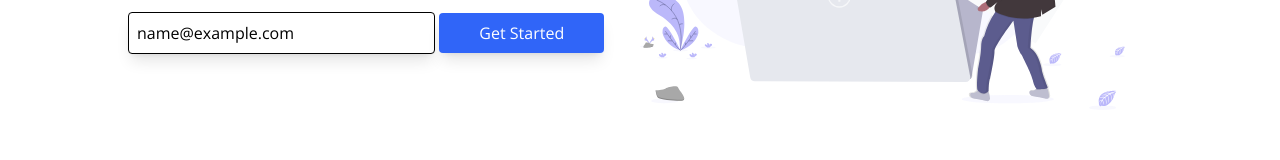
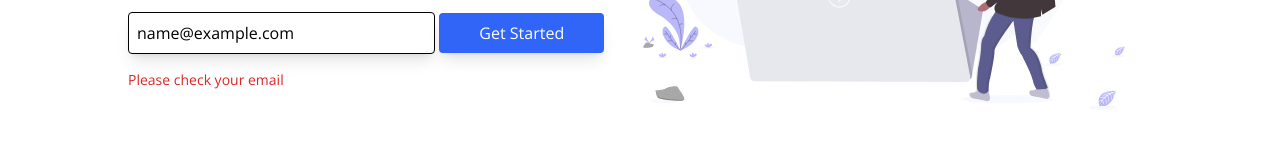
Before and after one commit to lilKriT/fylo-landing-page, a website built with webpack: page src/template.html in a window 1280 px wide. Both pictures are taken after typing "name@example.com" into the empty fields and a click on the button "Get Started". Shown: the part 510-670 px from the top of the page. Built offline with nearby package versions, Linux system fonts and the light colour scheme.

Commit message:
Validation.

```diff
--- a/src/index.js
+++ b/src/index.js
@@ -11,14 +11,17 @@ const CTAForm = document.querySelector("#CTAForm");
 
 const validate = (e) => {
   e.preventDefault();
-  const currentEmail = e.target.elements["email"].value;
+  const emailField = e.target.elements["email"];
+  const currentEmail = emailField.value;
   console.log("Validating: " + currentEmail);
 
   if (isValid(currentEmail, emailRegex)) {
     // e.target.submit();
     console.log("Pass");
+    emailField.nextElementSibling.classList.remove("active");
   } else {
     console.log("Fail");
+    emailField.nextElementSibling.classList.add("active");
   }
 };
 
--- a/src/styles/main.css
+++ b/src/styles/main.css
@@ -30,7 +30,7 @@
   }
 
   .validationError {
-    @apply text-red-600 text-sm my-2 hidden;
+    @apply text-red-600 text-sm;
   }
 
   .validationError.active {
--- a/src/template.html
+++ b/src/template.html
@@ -61,7 +61,7 @@
               class="w-3/5 emailInput"
               name="email"
             />
-            <p class="validationError">Please check your email</p>
+            <p class="validationError absolute my-4">Please check your email</p>
             <button type="submit" class="primaryBtn">Get Started</button>
           </form>
         </div>
@@ -150,7 +150,7 @@
             class="w-full emailInput"
             name="email"
           />
-          <p class="validationError">Please check your email</p>
+          <p class="validationError -my-2">Please check your email</p>
           <button type="submit" class="primaryBtn">Get Started For Free</button>
         </form>
       </div>
```
